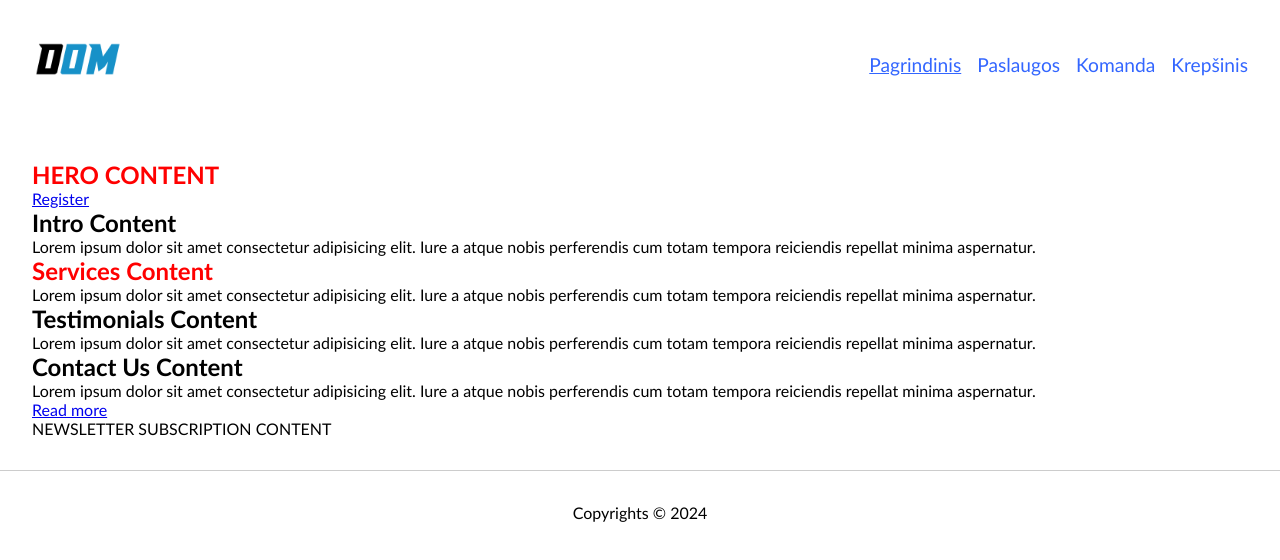
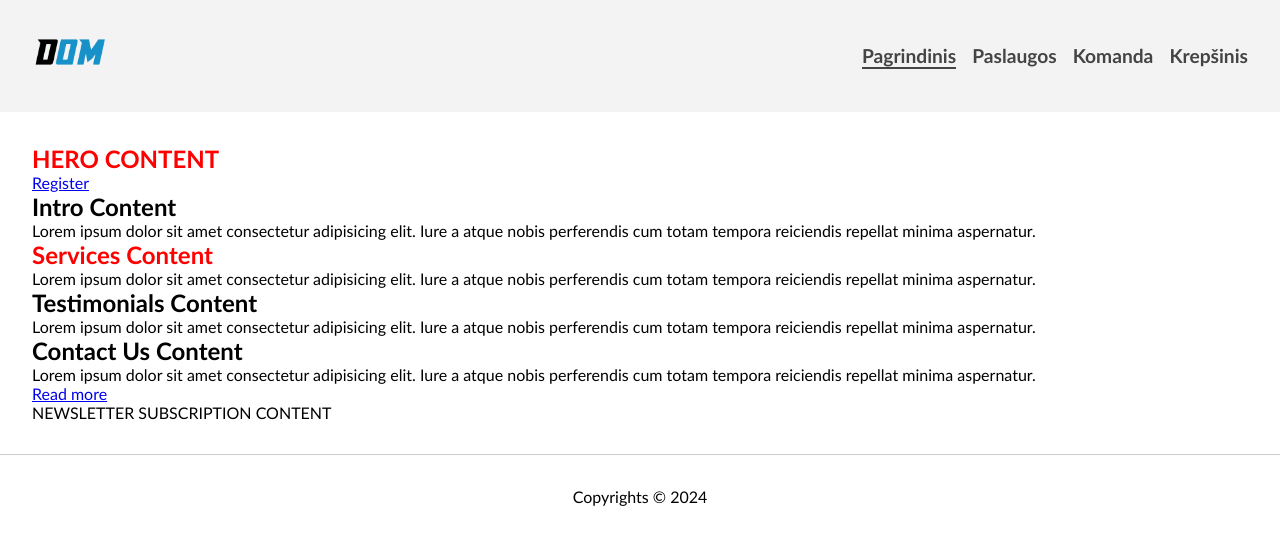
Before and after one commit to DeAngelo777/first-dom, a plain HTML site: page index.html in a window 1280 px wide. Drawn offline with Linux system fonts and the light colour scheme.

Commit message:
Update header.css

```diff
--- a/css/header.css
+++ b/css/header.css
@@ -1,13 +1,17 @@
-
+* {
+  margin: 0;
+  padding: 0;
+}
 
 .header {
   display: flex;
   justify-content: space-between;
   align-items: center;
   padding: 1rem 2rem;
+  background-color: #f3f3f3;
 }
 .header > .logo {
-  height: 6rem;
+  height: 5rem;
 }
 .header > .nav {
   display: flex;
@@ -16,11 +20,13 @@
 .header .link {
   text-decoration: none;
   font-size: 1.2rem;
-  color: #36f;
+  color: #444;
+  font-weight: 600;
 }
 .header .link:hover {
-  color: #f00;
+  color: #000;
 }
 .header .link.active {
-  text-decoration: underline;
+border-bottom: #444 2px solid;
+
 }
```
